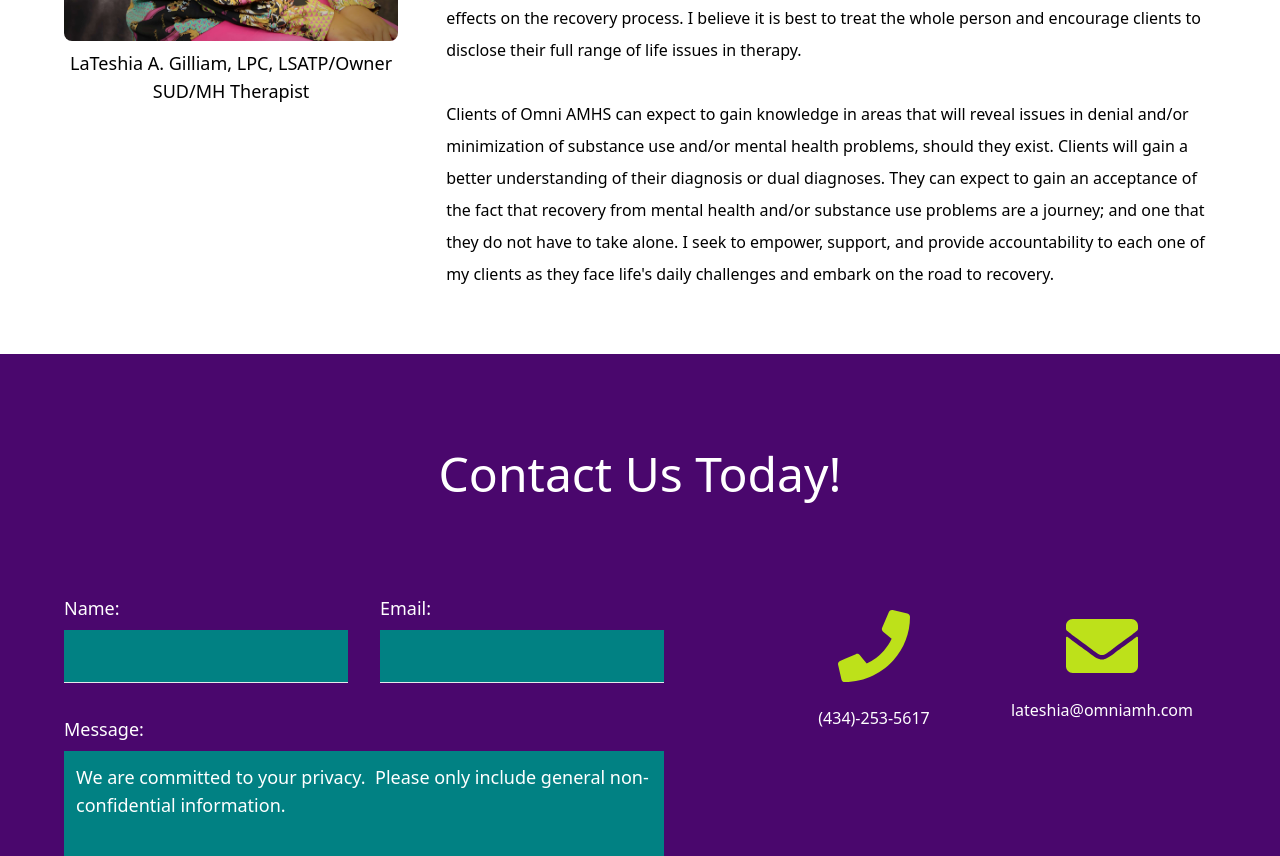
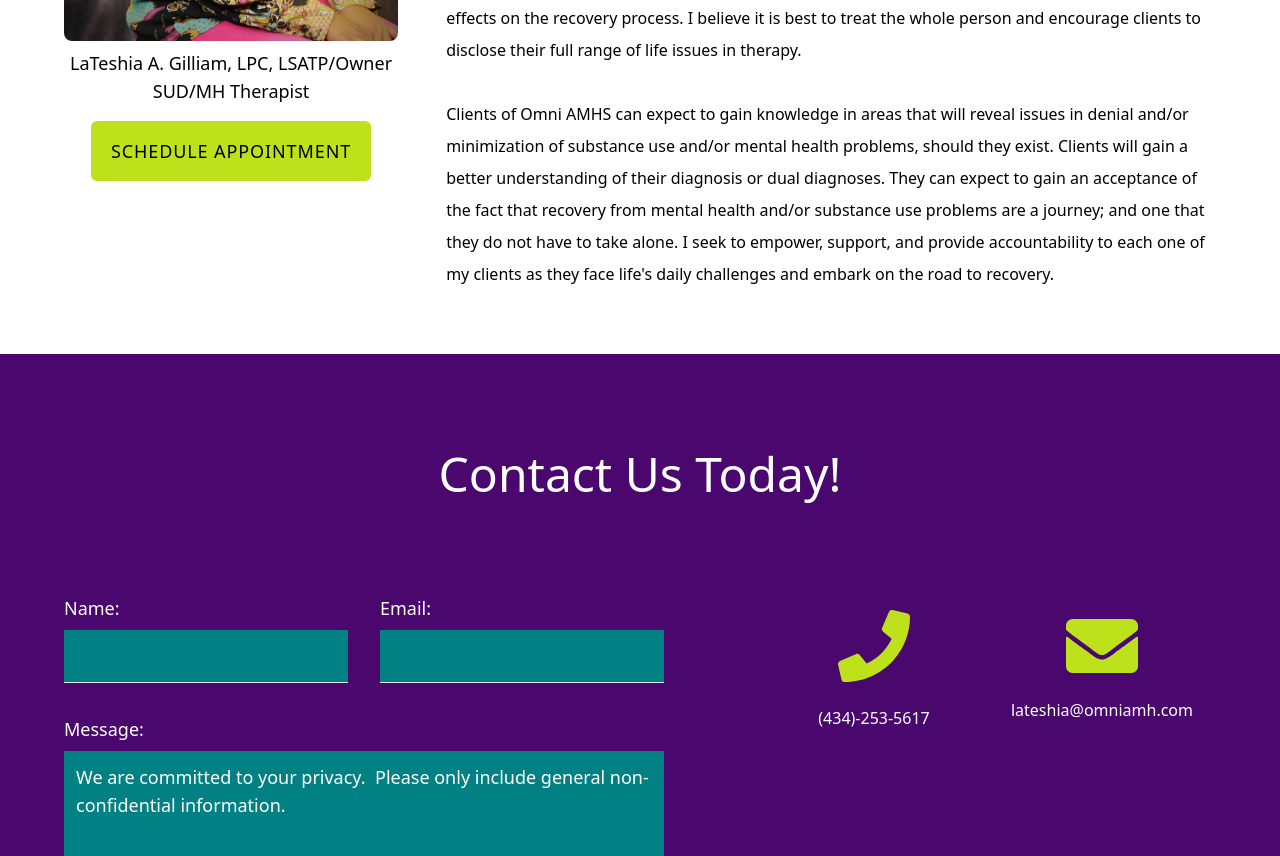
Before and after one commit to artsycoder533/omni, a Next.js app: page / in a window 1280 px wide. Shown: the part 3660-4516 px from the top of the page. Built offline with nearby package versions, Linux system fonts and the light colour scheme.

Commit message:
chore: add schedule appt button to about us page

```diff
--- a/components/About.jsx
+++ b/components/About.jsx
@@ -1,6 +1,7 @@
 import React from 'react'
 import Image from 'next/image'
 import headshot from '../public/images/headshot.jpg'
+import CalendlyButton from './CalendlyButton';
 
 function About() {
   return (
@@ -19,7 +20,8 @@ function About() {
             alt="LaTeshia A. Gilliam, LPC, LSATP/Owner"
           />
           <h2 className="mt-2">LaTeshia A. Gilliam, LPC, LSATP/Owner</h2>
-          <p>SUD/MH Therapist</p>
+          <p className="mb-4">SUD/MH Therapist</p>
+          <CalendlyButton />
         </div>
         <div className="flex flex-col gap-8 leading-8 w-full">
           <p className="first-letter:font-bold first-letter:text-8xl first-letter:mr-3 first-letter:float-left">
```
